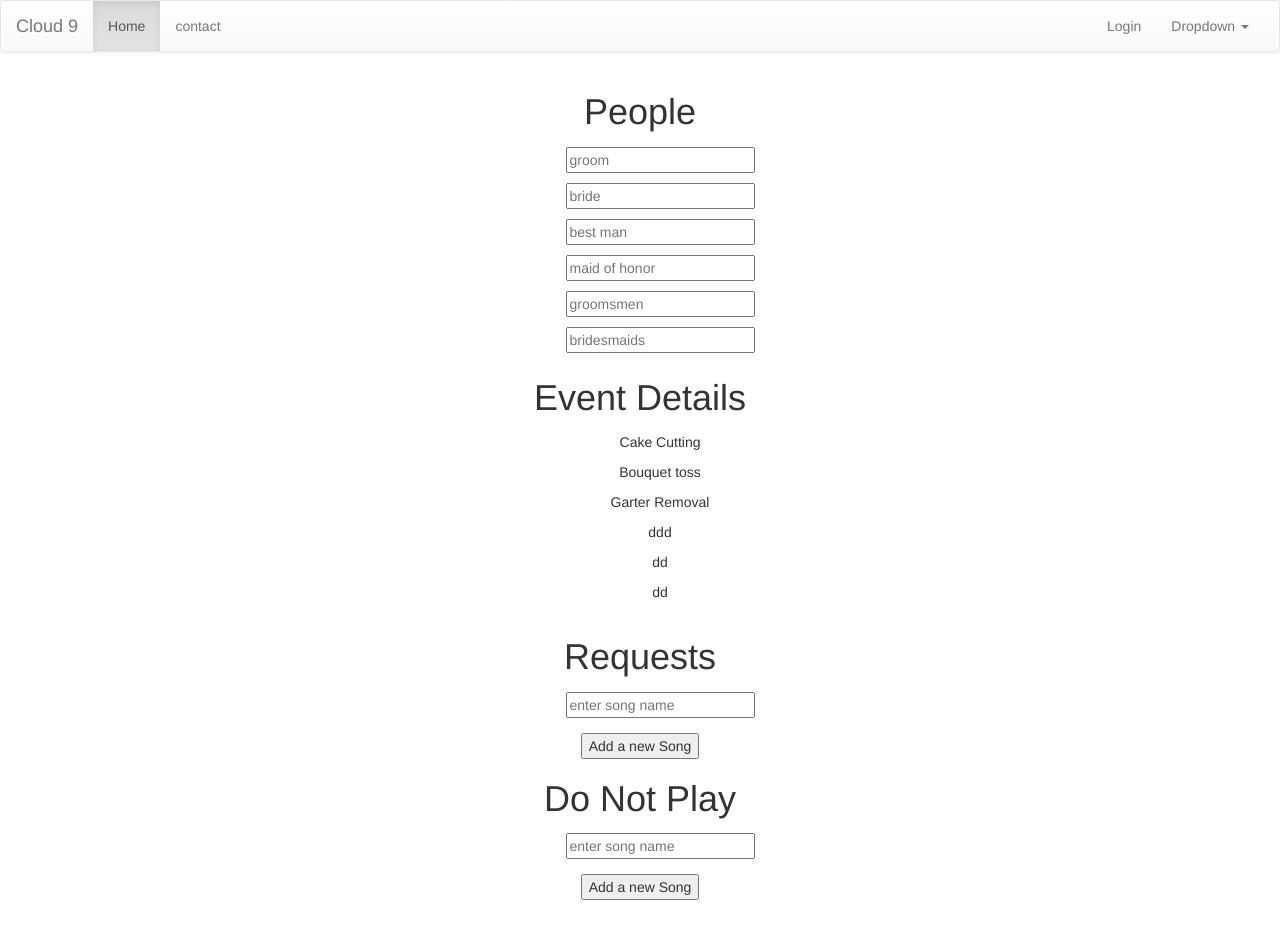
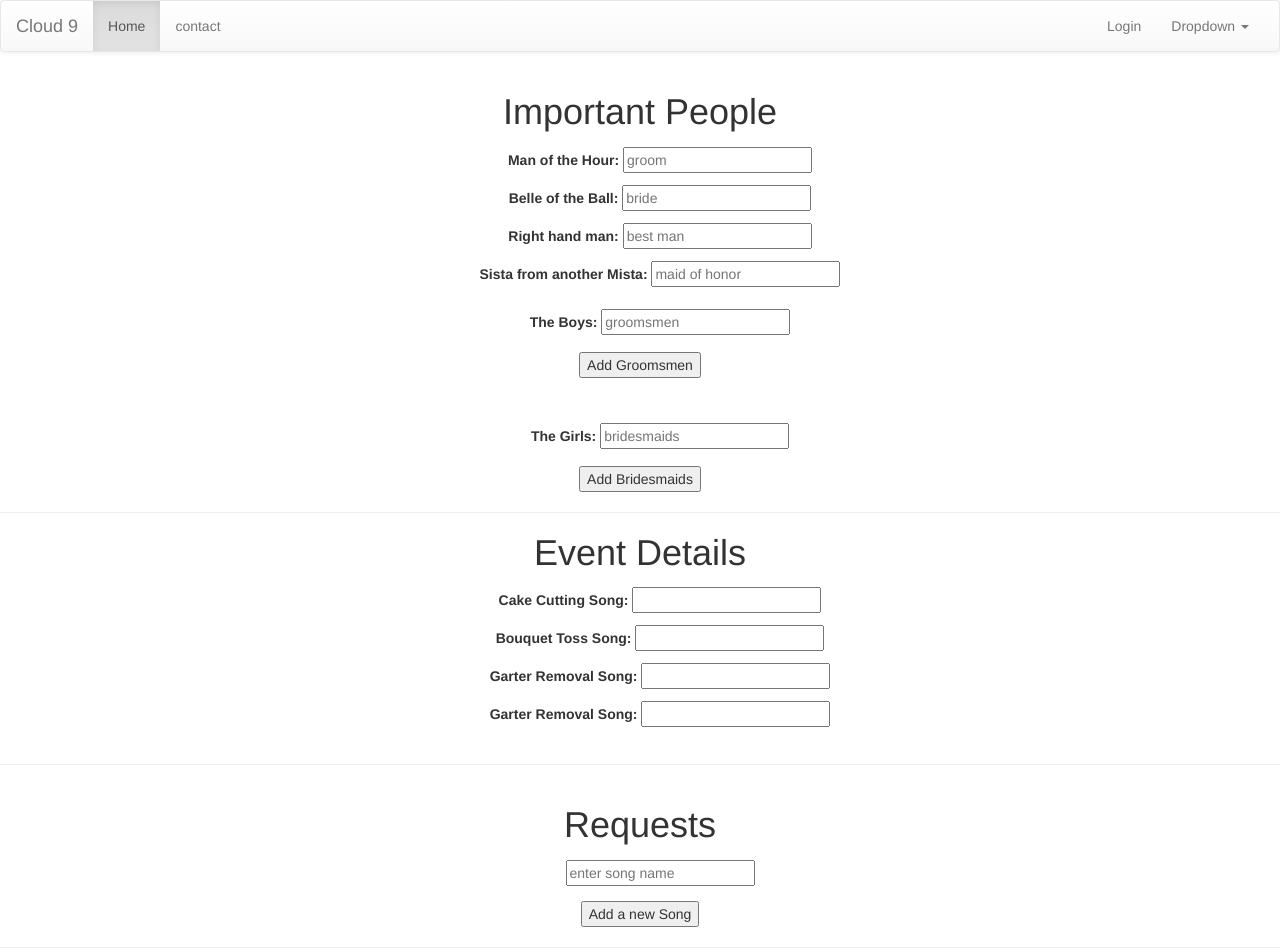
Before and after one commit to iamDio/Studio32, a plain HTML site: page index.html in a window 1280 px wide. Shown: the top 951 px of the page. Before the commit the page ends 900 px from the top, so only its background shows below. Drawn offline with nearby package versions, Linux system fonts and the light colour scheme.

Commit message:
added working buttons for bridesmaids and groomsmen

```diff
--- a/assets/js/logic.js
+++ b/assets/js/logic.js
@@ -1,5 +1,5 @@
 
-function createRequest() {
+const createRequest= function () {
 	const requestItem = document.getElementsByClassName('requestItem');
 			Array.from(requestItem).forEach(function(element){
 				element.addEventListener('click', function(e){
@@ -9,10 +9,9 @@ function createRequest() {
 	                    document.getElementById('request').appendChild(inputField)
 				})
 			})
-}
-createRequest();
+}();
 
-function createDnp() {
+const doNotPlay = function () {
 	const createDnp = document.getElementsByClassName('createDnp');
 			Array.from(createDnp).forEach(function(e){
 				e.addEventListener('click', function(e){
@@ -22,5 +21,26 @@ function createDnp() {
 	                    document.getElementById('doNotPlay').appendChild(dnpField)
 				})
 			})
-}
-createDnp();
+}();
+
+const addGroomsmen = function() {
+	const createGroomsmen = document.getElementsByClassName('createGroomsmen');
+			Array.from(createGroomsmen).forEach(function(element){
+				element.addEventListener('click', function(e){
+					let groomsmenField = document.createElement('OL')
+					groomsmenField.innerHTML = "<input type='text' name='groomsmen' placeholder='groomsmen' onfocus='this.placeholder ='' onblur= this.placeholder ='groomsmen'></input>"
+					document.getElementById('groomsmen').appendChild(groomsmenField)
+				})
+			})
+}();
+
+const addBridesmaids = function() {
+	const createBridesmaids = document.getElementsByClassName('createBridesmaids');
+			Array.from(createBridesmaids).forEach(function(element){
+				element.addEventListener('click', function(e){
+					let bridesmaidsField = document.createElement('OL')
+					bridesmaidsField.innerHTML = "<input type='text' name='bridesmaids' placeholder='bridesmaids' onfocus='this.placeholder ='' onblur= this.placeholder ='bridesmaids'></input>"
+					document.getElementById('bridesmaids').appendChild(bridesmaidsField)
+				})
+			})
+}();
--- a/index.html
+++ b/index.html
@@ -64,9 +64,10 @@
 	<main>
 		<div class="row">
 		<section>
-			<h1>People</h1>
+			<h1>Important People</h1>
 			<ul>
 				<ol>
+					<label>Man of the Hour: </label>
 					<input
 						 type="text"
 						 name="groom"
@@ -76,6 +77,7 @@
 					</input>
 				</ol>
 				<ol>
+					<label>Belle of the Ball: </label>
 					<input
 						 type="text"
 						 name="bride"
@@ -85,6 +87,7 @@
 					</input>
 				</ol>
 				<ol>
+					<label>Right hand man: </label>
 					<input
 						type="text"
 						name="bestman"
@@ -94,6 +97,7 @@
 					</input>
 				</ol>
 				<ol>
+					<label>Sista from another Mista: </label>
 					<input
 						type="text"
 						name="maidofhonor"
@@ -102,7 +106,10 @@
 						onblur="this.placeholder ='maid of honor'">
 					</input>
 				</ol>
+			</ul>
+			<ul id="groomsmen">
 				<ol>
+					<label>The Boys: </label>
 					<input
 						type="text"
 						name="groomsmen"
@@ -111,7 +118,13 @@
 						onblur="this.placeholder ='groomsmen'">
 					</input>
 				</ol>
+			</ul>
+			<button class="createGroomsmen"> Add Groomsmen</button>
+			<br><br><br>
+
+			<ul id="bridesmaids">
 				<ol>
+					<label>The Girls: </label>
 					<input
 						type="text"
 						name="bridesmaids"
@@ -121,21 +134,57 @@
 					</input>
 				</ol>
 			</ul>
+			<button class="createBridesmaids"> Add Bridesmaids</button>
+
 		</section>
-
+			<hr>
 		<section>
 			<h1>Event Details </h1>
 			<ul>
-				<ol>Cake Cutting</ol>
-				<ol>Bouquet toss</ol>
-				<ol>Garter Removal</ol>
-				<ol> ddd</ol>
-				<ol>dd </ol>
-				<ol>dd </ol>
+				<ol>
+					<label>Cake Cutting Song: </label>
+					<input
+						type="text"
+						name="cakeCutting"
+						placehoder="Cake Cutting Song"
+						onfocus="this.placeholder =''"
+						onblur = "this.placeholder = 'Cake Cutting Song'">
+					</input>
+				</ol>
+				<ol>
+					<label>Bouquet Toss Song: </label>
+					<input
+						type="text"
+						name="bouquetToss"
+						placehoder="Bouquet toss song"
+						onfocus="this.placeholder =''"
+						onblur = "this.placeholder = 'Bouquet Toss Song'">
+					</input>
+				</ol>
+				<ol>
+					<label>Garter Removal Song: </label>
+					<input
+						type="text"
+						name="garterRemoval"
+						placehoder="Garter Removal Song"
+						onfocus="this.placeholder =''"
+						onblur = "this.placeholder = 'Garter Removal Song'">
+					</input>
+				</ol>
+				<ol>
+					<label>Garter Removal Song: </label>
+					<input
+						type="text"
+						name="garterRemoval"
+						placehoder="Garter Removal Song"
+						onfocus="this.placeholder =''"
+						onblur = "this.placeholder = 'Garter Removal Song'">
+					</input>
+				</ol>
 			</ul>
 		</section>
 		</div>
-
+			<hr>
 <!--REQUESTS SECTION -->
 		<div class="row">
 		<section>
@@ -151,7 +200,7 @@
 				</ul>
 					<button class="requestItem" type="submit">Add a new Song</button>
 		</section>
-
+			<hr>
 <!-- DO NOT PLAY LIST SECTION-->
 		<section>
 			<h1> Do Not Play </h1>
```
